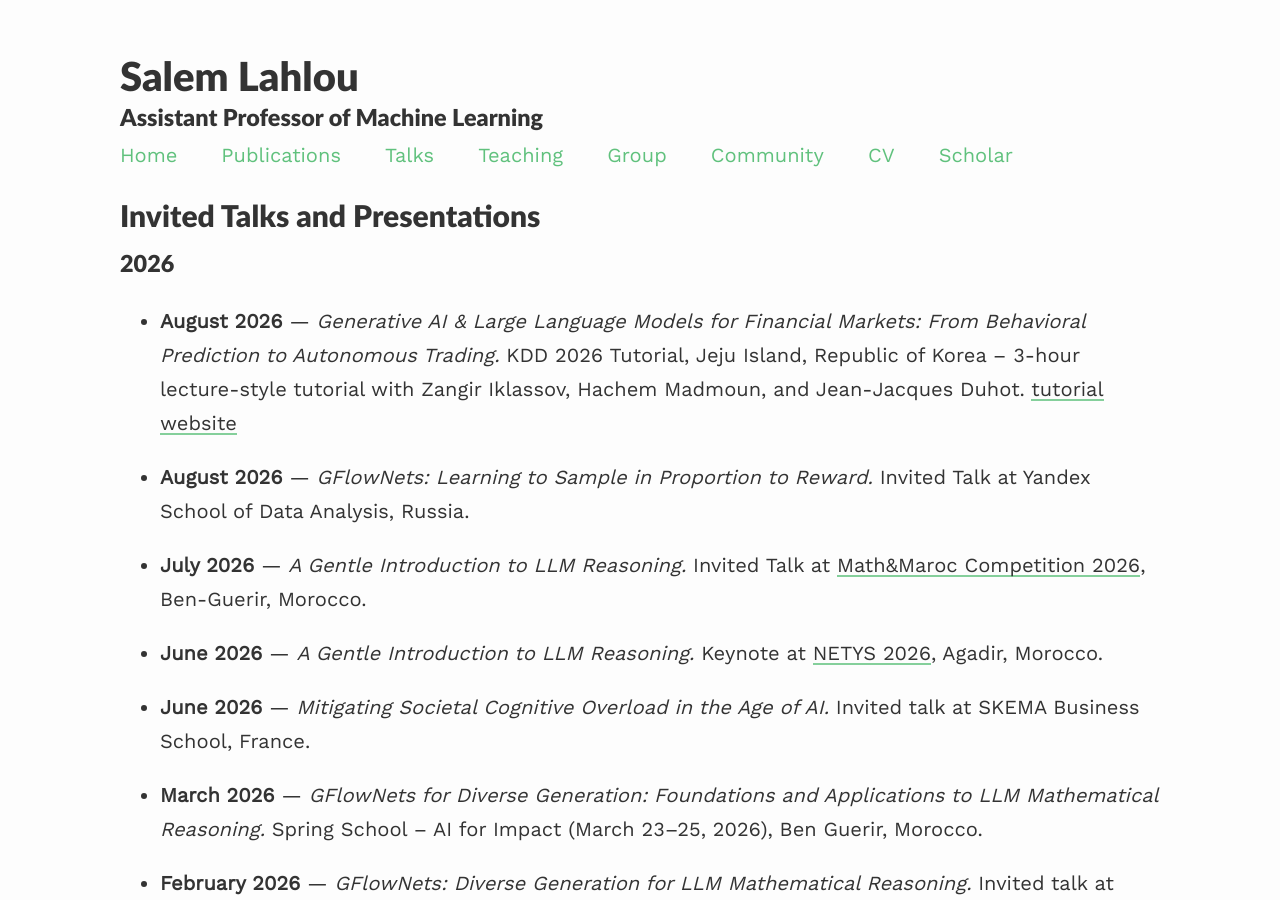
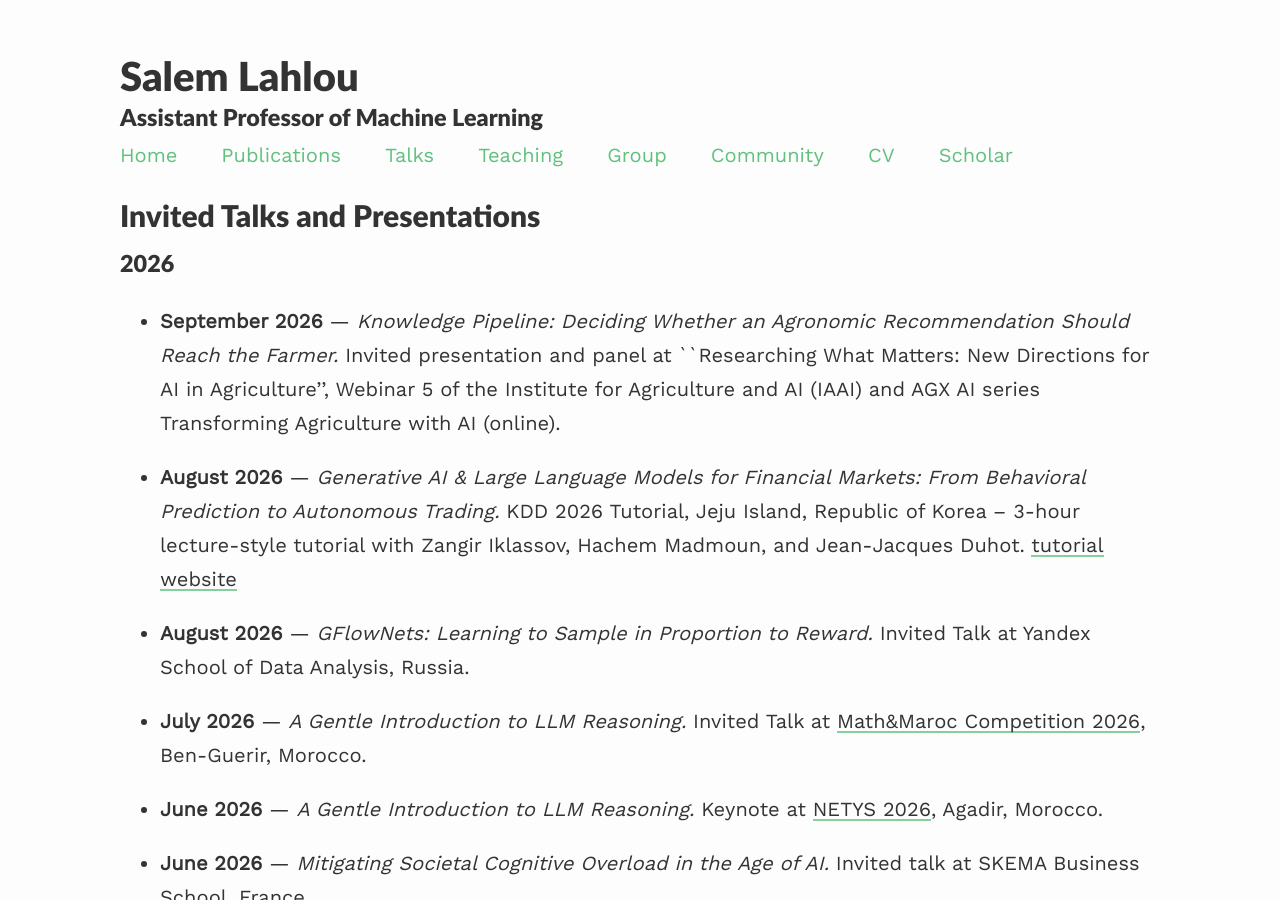
Before and after one commit to saleml/saleml.github.io, a Jekyll site: the page built from _pages/talks.md, in a window 1280 px wide and 900 px high. Built offline with Jekyll 4.4.1, drawn with Linux system fonts in a browser that asks for light colours; nearby versions of some CDN libraries.

Commit message:
Auto-sync from CV repo (0dc42c2)

```diff
--- a/_pages/talks.md
+++ b/_pages/talks.md
@@ -8,6 +8,8 @@ published: true
 ## Invited Talks and Presentations
 
 ### 2026
+
+- **September 2026** &mdash; *Knowledge Pipeline: Deciding Whether an Agronomic Recommendation Should Reach the Farmer.* Invited presentation and panel at ``Researching What Matters: New Directions for AI in Agriculture'', Webinar 5 of the Institute for Agriculture and AI (IAAI) and AGX AI series Transforming Agriculture with AI (online).
 
 - **August 2026** &mdash; *Generative AI &amp; Large Language Models for Financial Markets: From Behavioral Prediction to Autonomous Trading.* KDD 2026 Tutorial, Jeju Island, Republic of Korea &ndash; 3-hour lecture-style tutorial with Zangir Iklassov, Hachem Madmoun, and Jean-Jacques Duhot. <a href="https://zangir.github.io/genai-finance-kdd2026/" target="_blank">tutorial website</a>
 
```
Also changed, not shown: 1 other file.
